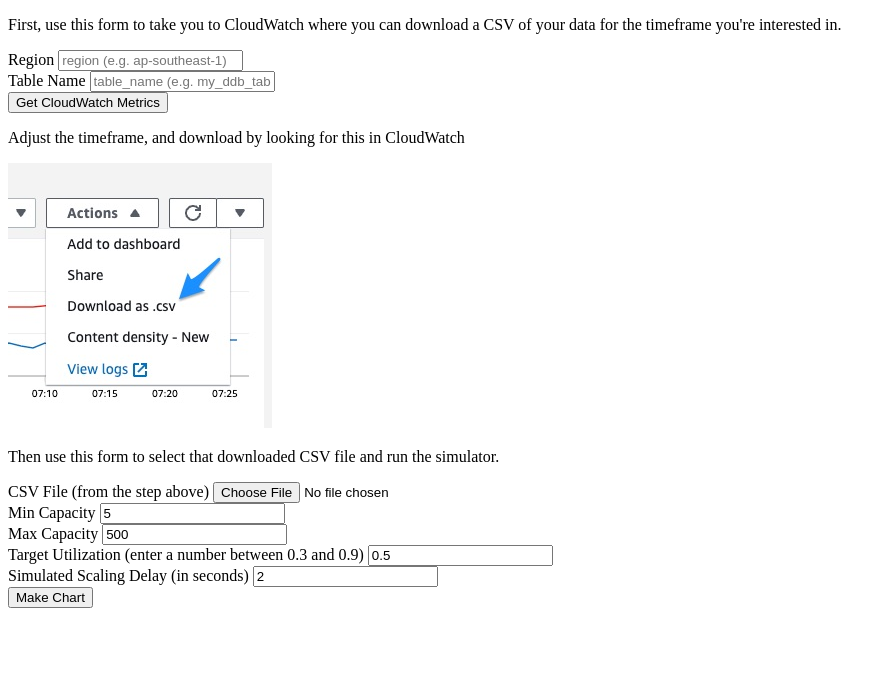
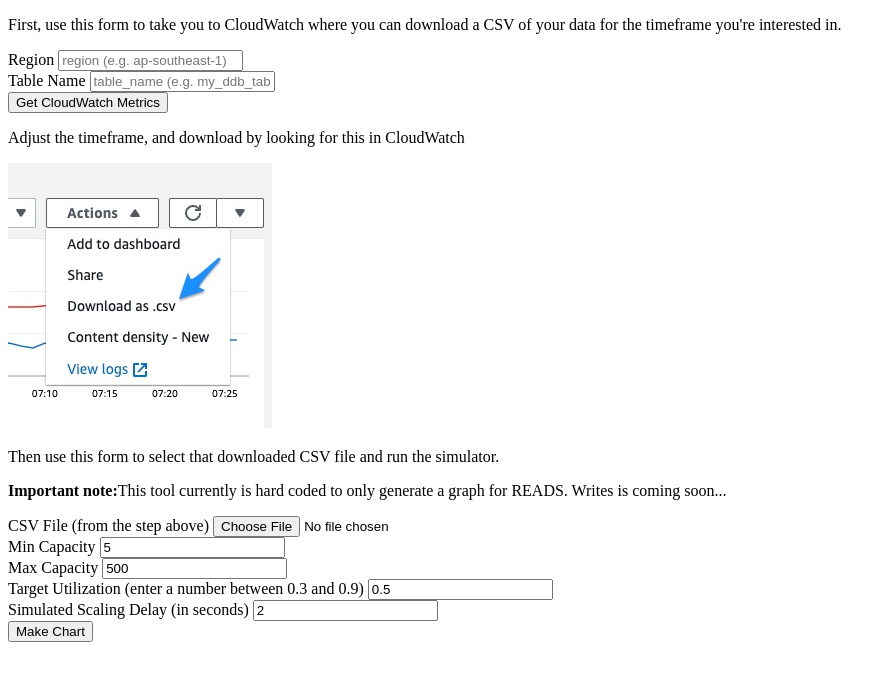
Before and after one commit to gabehollombe/dynamodb-scaling-simulator, a website built with Parcel: page index.html in a window 1280 px wide. Shown: the whole page, without its empty margins (0-892 px from the left). Built offline with nearby package versions, Linux system fonts and the light colour scheme.

Commit message:
add note

```diff
--- a/index.html
+++ b/index.html
@@ -35,6 +35,7 @@
 
         <div id="csvForm">
             <p>Then use this form to select that downloaded CSV file and run the simulator.</p>
+            <p><strong>Important note:</strong>This tool currently is hard coded to only generate a graph for READS. Writes is coming soon...</p>
             <form>
                 <div>
                     <label>
```
